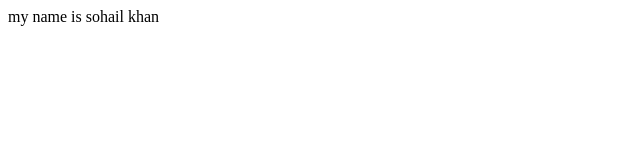
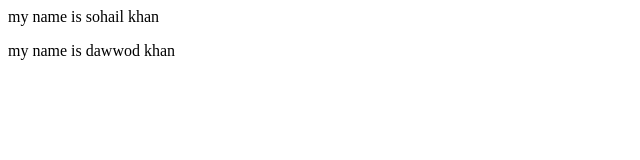
Before and after one commit to bipin123-code/localrepo, a plain HTML site: page index.html in a window 1280 px wide. Shown: the whole page, without its empty margins (0-640 px from the left). Drawn offline with Linux system fonts and the light colour scheme.

Commit message:
add new features

```diff
--- a/index.html
+++ b/index.html
@@ -1 +1,2 @@
 <p>my name is sohail khan</p>
+<p> my name is dawwod khan </p>
```
